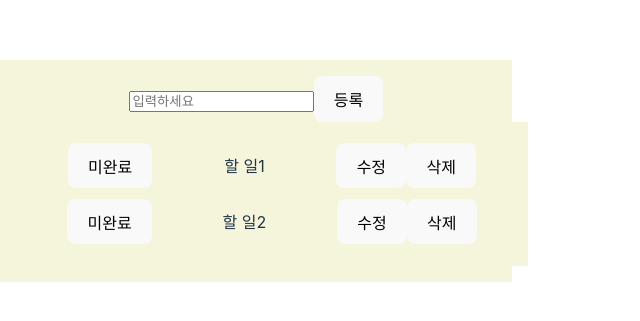
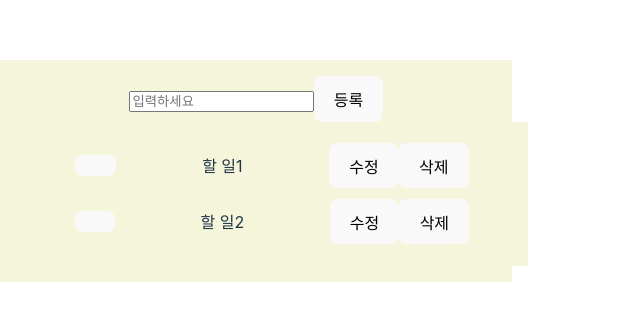
Before and after one commit to suhyeon0111/Typescript_study, a React (Vite) app in the folder myWebPage/: page / in a window 1280 px wide. Shown: the part 229-550 px from the top of the page, without its empty margins (0-640 px from the left). Built offline with nearby package versions, Linux system fonts and the light colour scheme.

Commit message:
[feat]: 완료 버튼 기능 추가 비어있는 버튼 클릭 시 todo리스트  줄긋기

```diff
--- a/myWebPage/src/Components/TodoItem.tsx
+++ b/myWebPage/src/Components/TodoItem.tsx
@@ -20,6 +20,7 @@ export default function TodoItem({
     // 수정 여부
     const [isUpdating, setIsUpdating] = useState<boolean>(false);
     const [updateText, setUpdateText] = useState<string>('');
+
     //실시간 수정
     const handleInputChange = (event: React.ChangeEvent<HTMLInputElement>) => {
         setUpdateText(event.target.value);
@@ -35,13 +36,25 @@ export default function TodoItem({
         onClickUpdate(updatedTodoItem);
         setIsUpdating(false);
     }
+    // todo 완료 관리 함수
+    const handleComplete = () => {
+        const updatedTodoItem = {
+            id: id,
+            text: text,
+            completed: !completed,
+        }
+        onClickUpdate(updatedTodoItem);
+    }
     return (
         <div>
             {
                 !isUpdating ? (
                     <li className='todoContainer'>
-                        {completed ? <button>완료됨</button> : <button>미완료</button>}
-                        <p> {text}</p>
+                        {/* {completed ? <button>완료됨</button> : <button>미완료</button>} */}
+                        <button onClick={handleComplete}>
+                            {completed ? "완료됨" : ""}
+                        </button>
+                        <p style={completed ? { textDecoration: "line-through" } : undefined}> {text}</p>
                         <div>
                             <button onClick={() => setIsUpdating(true)}>수정</button>
                             <button onClick={() => onClickDelete(id)}>삭제</button>
```
